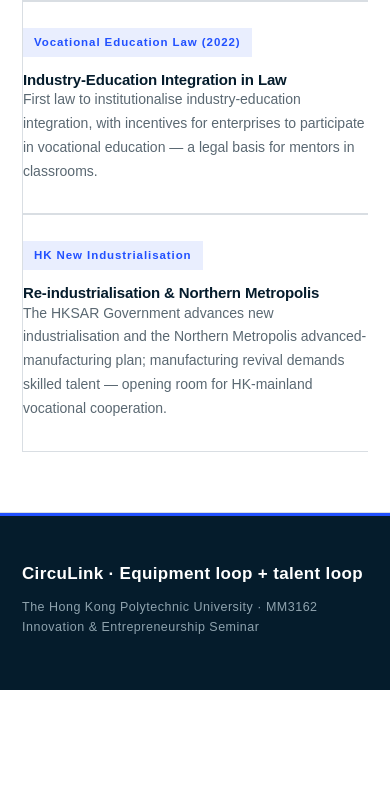
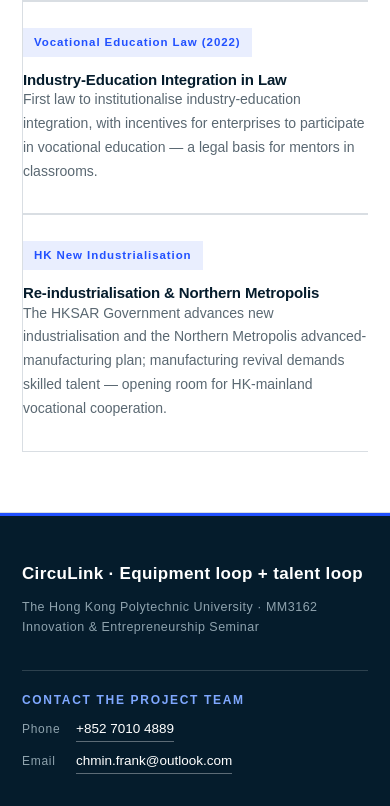
Before and after one commit to chminfrank/circulink, a plain HTML site: page index.html in a window 390 px wide. Shown: the part 5397-6203 px from the top of the page. Before the commit the page ends 6087 px from the top, so only its background shows below. Drawn offline with Linux system fonts and the light colour scheme; no server answers.

Commit message:
Home footer: add project contact (phone + email, bilingual labels)

```diff
--- a/index.html
+++ b/index.html
@@ -177,6 +177,17 @@
     <div class="v2-wrap v2-foot-inner">
       <p class="v2-foot-brand">CircuLink · <span data-i18n="v2.foot.line">设备循环 + 人才循环</span></p>
       <p class="v2-foot-line">The Hong Kong Polytechnic University · MM3162 Innovation &amp; Entrepreneurship Seminar</p>
+      <div class="v2-foot-contact">
+        <p class="v2-foot-contact-title" data-i18n="foot.contact">联系项目组</p>
+        <p class="v2-foot-contact-row">
+          <span class="v2-foot-contact-label" data-i18n="foot.phone">电话</span>
+          <a href="tel:+85270104889">+852 7010 4889</a>
+        </p>
+        <p class="v2-foot-contact-row">
+          <span class="v2-foot-contact-label" data-i18n="foot.email">邮箱</span>
+          <a href="mailto:chmin.frank@outlook.com">chmin.frank@outlook.com</a>
+        </p>
+      </div>
     </div>
   </footer>
 
--- a/js/i18n.js
+++ b/js/i18n.js
@@ -71,6 +71,9 @@
       "qr.tip2": "2. 拿到公网网址后回到本页，粘贴网址、点「生成二维码」。",
       "qr.tip3": "3. 下载 PNG 放进 PPT、海报或微信群，扫码即可打开。",
   "v2.foot.line": "设备循环 + 人才循环",
+      "foot.contact": "联系项目组",
+      "foot.phone": "电话",
+      "foot.email": "邮箱",
   "hero.school.kicker": "学校视角 · SCHOOL VIEW",
   "hero.school.title": "让实训对接真正的产线",
   "hero.school.sub": "按专业、城市、补贴一键匹配大湾区 12 家中型制造企业；没有合适的，我们替你把需求留在池子里。",
@@ -482,6 +485,9 @@
       "qr.tip2": "2. Copy the public address back into this page and press Generate.",
       "qr.tip3": "3. Download the PNG and put it in slides, posters or a chat group.",
   "v2.foot.line": "Equipment loop + talent loop",
+      "foot.contact": "Contact the project team",
+      "foot.phone": "Phone",
+      "foot.email": "Email",
   "hero.school.kicker": "SCHOOL VIEW",
   "hero.school.title": "Training that meets a real production line",
   "hero.school.sub": "Match 12 GBA manufacturers by major, city and subsidy in one click. If nothing fits, we keep your need on file.",
--- a/style.css
+++ b/style.css
@@ -282,6 +282,13 @@ p { margin: 0; }
 .v2-foot-inner { padding: 44px var(--pad) 52px; display: flex; flex-direction: column; gap: 10px; }
 .v2-foot-brand { font-size: 17px; font-weight: 700; letter-spacing: 0.02em; }
 .v2-foot-line { font-size: 12.5px; color: #8FA3AE; letter-spacing: 0.04em; }
+.v2-foot-contact { margin-top: 22px; padding-top: 20px; border-top: 1px solid rgba(255,255,255,0.16); display: flex; flex-direction: column; gap: 8px; }
+.v2-foot-contact-title { font-size: 12px; font-weight: 700; letter-spacing: 0.14em; text-transform: uppercase; color: #7FA8FF; }
+.v2-foot-contact-row { font-size: 13.5px; color: #C9D6DE; display: flex; align-items: baseline; gap: 10px; }
+.v2-foot-contact-label { min-width: 44px; font-size: 12px; color: #8FA3AE; letter-spacing: 0.06em; }
+.v2-foot-contact-row a { color: #fff; text-decoration: none; border-bottom: 1px solid rgba(255,255,255,0.35); padding-bottom: 1px; }
+.v2-foot-contact-row a:hover { border-bottom-color: #7FA8FF; color: #7FA8FF; }
+
 
 .foot, .foot-polyu {
   background: var(--ink); color: #fff; padding: 40px var(--pad);
```
